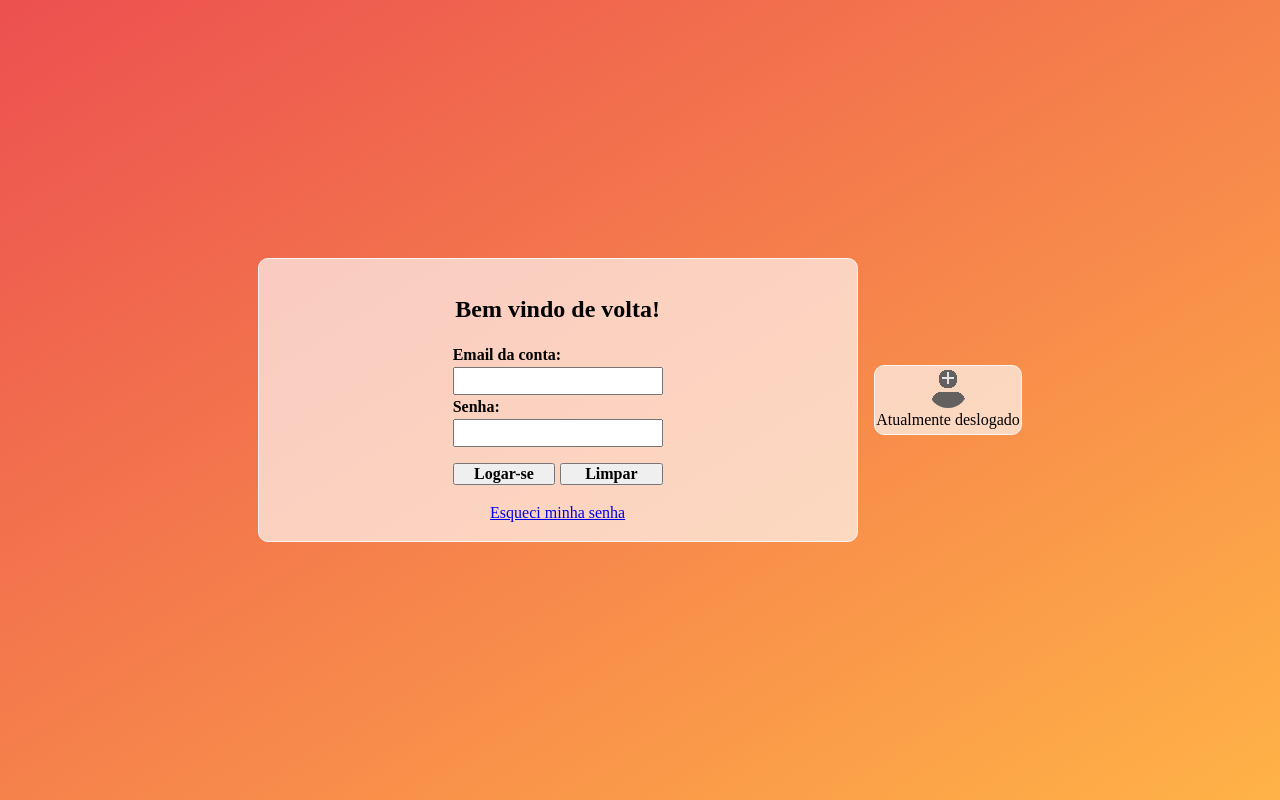
After one commit to Lmedeiros-leiman/Rede_social, a PHP site: page /paginas/login/login.php in a window 1280 px wide. The commit adds this page. Run offline with PHP 8.4, Linux system fonts and the light colour scheme.

Commit message:
atualização no banco de dados e sistema de login

```diff
--- a/arquivos-estilos/cores.css
+++ b/arquivos-estilos/cores.css
@@ -1,5 +1,5 @@
-.fundo-preto{ background-color: black; } .letra-preto{ color: black; }
-.fundo-branco{ background-color: white; } .letra-branco{ color: white; }
+.fundo-preto{ background-color: black; } .letra-preto{ color: black; } .fundo-preto-transparente {background-color: rgba(0, 0, 0, 0.65)}
+.fundo-branco{ background-color: white; } .letra-branco{ color: white; } .fundo-branco-transparente {background-color: rgba(255, 255, 255, 0.65)}
 .fundo-cinza{ background-color: grey; } .letra-cinza{ color: grey; }
 .fundo-cinzaescuro{ background-color: dimgray; } .letra-cinzaescuro{ color: dimgray; }
 .fundo-vermelho{ background-color: red; } .letra-vermelho{ color: red; }
@@ -19,3 +19,26 @@
     --cor-principal: #ec5050;
     --cor-segundaria: #FFB347;
 }
+
+/*
+    A partir daqui serão definidos tamanhos de letras.
+ */
+
+.letra-pequena{
+    font-size: small;
+}
+.letra-media{
+    font-size: medium;
+}
+.letra-grande{
+    font-size: large;
+}
+.letra-grande-extra{
+    font-size: x-large;
+}
+
+/*
+    A partir daqui, serão definidos FONTES de letras
+    pensando se vale a pena esse serviço ou se é melhor indexar as fontes em outras classes por padrão,
+    vamos ver como vai ficar no futuro
+ */
--- a/arquivos-estilos/reutilizados.css
+++ b/arquivos-estilos/reutilizados.css
@@ -9,10 +9,64 @@
     position: relative;
     display: flex;
 }
+.container-mobile-longo-curto{
+
+    display: flex;
+    flex-direction: column;
+    margin-left: 1rem;
+}
+.formulario{
+    display: flex;
+    flex-direction: column;
+}
+.formulario form > * {
+    display: flex;
+    flex-direction: column;
+    font-weight: bolder;
+}
+.botao-formulario{
+    flex-direction: row !important;
+    width: available;
+}
+.botao-formulario > * {
+    cursor: pointer;
+    width: calc(100% / 2);
+}
+/*
+    Esses componentes devem ser utilizados no container PAI, são universais porem podem resultar alguns efeitos
+    não desejados.
+ */
+.lateral-mobile-cima
+{
+    flex-direction: initial;
+}
+.lateral-mobile-baixo{
+    flex-direction: initial;
+}
+@media only screen and (max-width: 800px) {
+    .container-mobile-longo-curto{
+        max-width: 600px;
+        flex-direction: row;
+        margin-bottom: 1rem;
+    }
+    .lateral-mobile-cima{
+        display: flex;
+        flex-direction: column-reverse;
+
+    }
+    .lateral-mobile-baixo{
+        display: flex;
+        flex-direction: column;
+    }
+
+}
 
 
-
-
+/*
+    A partir daqui, serão apresentadas classes para a visualização do conteundo.
+    por nunca me morder, todas elas utilizarão flex-box.
+    exeções serão exaltadas.
+ */
 
 .centralizado-flex, .cetralizado-flex{
     display: flex;
@@ -43,6 +97,11 @@
     display: inline;
 }
 
+
+
+.bordas-arredondadas{
+    border-radius: 10px;
+}
 .redondo{
     border-radius: 50%;
 }
@@ -53,17 +112,14 @@
 }
 
 
+/*
 
+ */
 
-.letra-pequena{
-    font-size: small;
-}
-.letra-media{
-    font-size: medium;
-}
-.letra-grande{
-    font-size: large;
-}
-.letra-grande-extra{
-    font-size: x-large;
-}
+.separar-baixo {padding: 1rem;}
+.separar-cima {padding: 1rem 0 0 0;}
+.separar-esquerda {padding: 0 0 0 1rem ;}
+.separar-direira {padding: 0 1rem 0 0;}
+.separar-cima-baixo {padding: 1rem 0 1rem 0;}
+.separar-esquerda-direita {padding: 0 1rem 0 1rem;}
+.separar-tudo{padding: 1rem;}
--- /dev/null
+++ b/essenciais/bancodados.json
@@ -0,0 +1,6 @@
+{
+  "usuario" : "root",
+  "senha" : "Senha123",
+  "host" : "localhost",
+  "banco" : "redesocial"
+}
--- a/essenciais/conexao.php
+++ b/essenciais/conexao.php
@@ -1,33 +1,119 @@
 <?php
-
 class Bancodados
 {
-    private $usuario = "root";
-    private $senha = "Senha123";
-    private $host = "localhost";
-    private $nomebanco = "redesocial";
-    private $servidor = "mysql:host=localhost; dbname=redesocial";
+    private $usuario = null;
+    private $senha = null;
+    private $dadosunidos = null;
+    private $opcoes  = array(PDO::ATTR_ERRMODE => PDO::ERRMODE_EXCEPTION,PDO::ATTR_DEFAULT_FETCH_MODE => PDO::FETCH_ASSOC,);
+    protected $conn = null;
 
 
-    private $opcoes = array(PDO::ATTR_ERRMODE => PDO::ERRMODE_EXCEPTION ,PDO::ATTR_DEFAULT_FETCH_MODE => PDO::FETCH_ASSOC, );
-    protected $conn;
+    private $caminho_configuracoes = __DIR__."/bancodados.json";
+
+    public function __construct()
+    {
+        try {
+            $informacoes_json = file_get_contents($this->caminho_configuracoes);
+            if ($informacoes_json === false) {
+                throw new Exception("<p style='color: red; display: inline'>Erro ao pegar dados do arquivo, o caminho ate o arquivo esta correto?</p>");
+            }
+            $objeto_json = json_decode($informacoes_json);
+            if ($objeto_json === true) {
+                throw new Exception("<p style='color: red; display: inline'>Erro ao transformar dados do arquivo em objeto JSON, o arquivo esta com a sintaxe correta? <a href='https://jsonlint.com/' target='_blank'>verifique aqui</a></p>");
+            }
+
+            $this->usuario = $objeto_json->usuario;
+            $this->senha = $objeto_json->senha;
+
+            $this->dadosunidos = "mysql:host={$objeto_json->host};dbname={$objeto_json->banco};charset=UTF8";
+
+        } catch ( Exception $e) {
+            echo "Erro ao coletar as informacoes de login para o banco de dados.<br> ".$e;
+        }
+
+    }
 
     public function abrir() {
         try {
-            $this->conn = new PDO($this->servidor, $this->usuario, $this->opcoes);
+            $this->conn = new PDO($this->host, $this->usuario, $this->senha, $this->banco);
             return $this->conn;
-        } catch (PDOException $erro) {
-            echo "Teve um problema connectando com o banco de dados: {$erro->getMessage()}";
-            return false;
+
+        } catch ( PDOException $erro) {
+
+            echo "<div style='position: absolute; padding: 1rem; top: 10%; left: 50% ;transform: translate(-50%, -50%); border: 1px solid black; background-color: whitesmoke; color: grey; font-weight: bolder ; font-size: larger; text-align: left; box-shadow: 12px 12px 2px 1px rgba(0,0,0,0.2);'>
+                    Problemas ao conectar com o banco de dados!<br>
+                    Arquivo de relatório criado..
+                    </div> ";
+
+
+            $data = date("d-m-Y");
+            $horario = date("H:i:s");
+            $numero = 1;
+
+            $nome_arquivo = "/relatorios_erro/Relatório_Erro_BancoDados_{$data}_{$numero}.txt";
+            while (file_exists($nome_arquivo)) {
+                $numero++;
+                $nome_arquivo = "/relatorios_erro/Relatório_Erro_BancoDados_{$data}_{$numero}.txt";
+            }
+
+            $mensagem_erro = " {$data} - {$horario} -> um problema connectando com o banco de dados: \n{$erro->getMessage()}\n\n";
+            $caminhoerro = __DIR__.$nome_arquivo;
+            file_put_contents($caminhoerro, $mensagem_erro, FILE_APPEND);
         }
         return false;
     }
 
     public function fechar() {
-        $this->conn = null;
-        return true;
+
+        try {
+            $this->conn = null;
+            return true;
+        } catch ( Exception $error) {
+            echo "Encontrado um erro ao fechar a conexao: ". $error->getMessage() ;
+
+        }
+        return false;
+    }
+
+
+    public function checar_query($nomes = array(), $valores = array() ) {
+        try {
+            if ($this->conn === null) {
+                throw new Exception("Abra a conexao para fazer a query.");
+            }
+            $entradas = func_get_args();
+            foreach ($entradas as $entrada) {
+                if (!is_array($entrada)) {
+                    throw new Exception("Um dos valores não é um array.");
+                }
+
+                if (count($entrada) < 1) {
+                    throw new Exception("Um dos valores esta vazio, verifique a entrada de dados.");
+                }
+
+            }
+            if (count($nomes) != count($valores)) {
+                throw new Exception("As entradas possuem valores de tamanho diferente, garanta que tenham a mesma quantidade de itens em cada vetor.");
+            }
+
+            $pedido = "SELECT * FROM usuarios WHERE ";
+            $pedido .= implode(" = ? AND ", $nomes) . " = ?";
+
+            $preparacao = $conn->prepare($pedido);
+
+            for ($i = 0; $i < count($valores); $i++) {
+                $preparacao->bindValue($i + 1, $valores[$i]);
+            }
+            $preparacao->execute();
+            return $preparacao->fetchAll();
+
+            return true;
+        } catch (Exception $e) {
+            echo "Encontrado um erro ao checar a querry: <strong style='color: red'> {$e->getMessage()} </strong>";
+        }
+        return false;
+
     }
 
 }
-$pdo = new Bancodados();
-?>
+$banco = new Bancodados();
--- a/essenciais/header.php
+++ b/essenciais/header.php
@@ -4,7 +4,10 @@
         <meta charset="UTF-8">
         <meta http-equiv="x-ua-compatible" content="IE=edge">
 
-        <title>Instaleo</title>
+        <?php $_SESSION["NOMEWEBSITE"] = "Website"; ?>
+        <title><?php echo $_SESSION["NOMEWEBSITE"]?></title>
+
+
 
         <link rel="stylesheet" href="/arquivos-estilos/reiniciar.css">
         <link rel="stylesheet" href="/arquivos-estilos/cores.css">
--- a/essenciais/iniciar.php
+++ b/essenciais/iniciar.php
@@ -1,5 +1,13 @@
 <?php
+include_once "conexao.php";
+include "sessao.php";
+include "header.php";
 
-include "sessao.php";
-include "conexao.php";
-include "header.php";
+
+
+function atualizarpaginaatual() {
+    $arquivoaberto = debug_backtrace()[0]['file'];
+    $_SESSION["PAGINA-ATUAL"] = $arquivoaberto;
+
+    return true;
+}
--- a/essenciais/sessao.php
+++ b/essenciais/sessao.php
@@ -1,6 +1,6 @@
 <?php
+
 session_start();
-$_SESSION["NOMEWEBSITE"] = "Website";
 function islogged(): bool
 {
     if (isset($_SESSION["IDUSUARIO"])) {
@@ -21,7 +21,7 @@ function impedirusuario() {
         return true;
     }
     header("location: index.php");
-    exit();
+    exit("invalido");
     return false;
 }
 
@@ -30,6 +30,6 @@ function checaradministrador() {
         return true;
     }
     header("location: index.php");
-    exit();
+    exit("invalido");
     return false;
 }
--- a/index.php
+++ b/index.php
@@ -1,4 +1,6 @@
 <?php
 // essa secão pode vir a se tornar algum tipo de controle de conexao??
-header("location: paginas/ ");
+header("location: paginas/paginas-visiveis/principal/");
+
 exit();
+?>
--- /dev/null
+++ b/paginas/login/login.php
@@ -0,0 +1,75 @@
+<?php
+include "../../essenciais/iniciar.php";
+$logado = islogged();
+
+?>
+
+<body class="cetralizado-flex lateral-mobile-cima" style="background: linear-gradient( to right bottom ,var(--cor-principal) ,var(--cor-segundaria) )">
+
+
+    <div style="position: absolute; bottom: 4rem;  font-weight: bolder" class="centralizado-flex container-mobile fundo-vermelho bordas-arredondadas letra-branco">
+        <?php
+        foreach ($_GET as $elemento => $valor) {
+            if (!(isset($valor) and strlen($valor))) {
+
+            } else {
+                if ($elemento === "login") {
+                    echo "<div style='padding: 1rem'>Login Incorreto. verifique sua senha e nome de usuário!</div>";
+                }
+                else{
+                    echo "<div style='padding: 1rem'> $valor </div>";
+                }
+            }
+        }
+        ?>
+    </div>
+
+
+    <section class=" container-mobile formulario fundo-branco-transparente cetralizado-flex bordas-arredondadas" style="padding: 1rem;border: 1px solid whitesmoke; ">
+            <h2 class="separar-baixo">Bem vindo de volta!</h2>
+            <form method="post" target="_self" action="checarlogin.php?login=logando" >
+                <div>
+                    <label for="login">Email da conta:</label>
+                    <input name="login"/>
+                </div>
+                <div>
+                    <label for="senha">Senha:</label>
+                    <input name="senha" type="password"/>
+                </div>
+                <div class="botao-formulario" style="margin: 1rem 0rem 1rem 0rem; ">
+                    <input class="manter-na-linha " style="margin: 0rem 5px 0 0;" type="submit" value="Logar-se">
+                    <input class="manter-na-linha" type="reset" value="Limpar">
+                </div>
+            </form>
+        <a href="#">Esqueci minha senha</a>
+    </section>
+    <aside class="container-mobile-longo-curto fundo-branco-transparente bordas-arredondadas" style="border: 1px solid whitesmoke ;padding: .1rem; align-items: center;">
+        <picture style=" width: 40px; height: 40px;" class="redondo" >
+            <img src="/banco-dados/imagens/<?php echo $logado ?  $_SESSION["IMAGEMPERFIL_NOME"] : "avatar_padrao.png"  ?>">
+        </picture>
+        <div>
+            <?php
+            echo $logado ? // Logado
+                '
+                <div class="centralizado-flex" style="flex-direction: column">
+                    Logado como:
+                    <div>
+                       '. $_SESSION["NOME_USUARIO"]. '
+                    </div>
+                    <div>
+                        <a> Deslogar </a>
+                    </div>
+                </div>
+                '
+                : // Deslogado
+                '
+                <div class="centralizado-flex" style="flex-direction: column">
+                    Atualmente deslogado
+
+                </div>
+                '
+            ;?>
+        </div>
+    </aside>
+
+</body>
--- a/paginas/partes-fixas/barra-navegacao.php
+++ b/paginas/modulos-e-componentes/barra-navegacao.php
@@ -36,7 +36,7 @@
 
 
                 </section>
-                <section style="align-items: flex-start">
+                <section class="centralizado-flex" style="align-items: flex-start">
                     <picture style="margin-left: 1rem; width: 40px; height: 40px;" class="redondo" >
                         <img src="/banco-dados/imagens/<?php echo islogged() ?  $_SESSION["IMAGEMPERFIL_NOME"] : "avatar_padrao.png"  ?>">
                     </picture>
```
Also changed, not shown: paginas/index.php (deleted, +0 -12 lines), paginas/login.php (deleted, +0 -12 lines), paginas/login/checarlogin.php (added, +39 -0 lines), paginas/principal/index.php (added, +11 -0 lines), paginas/modulos-e-componentes/footer.php (renamed from paginas/partes-fixas/footer.php), paginas/registro/registro.php (renamed from paginas/registro.php).
